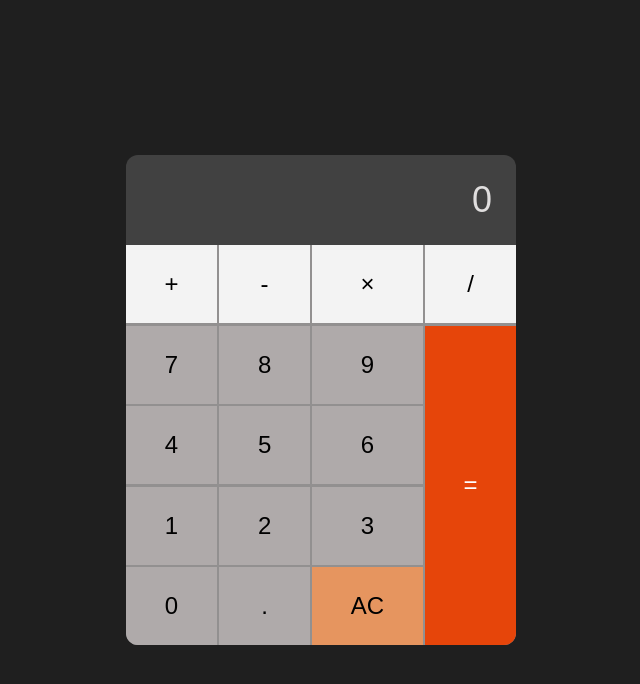
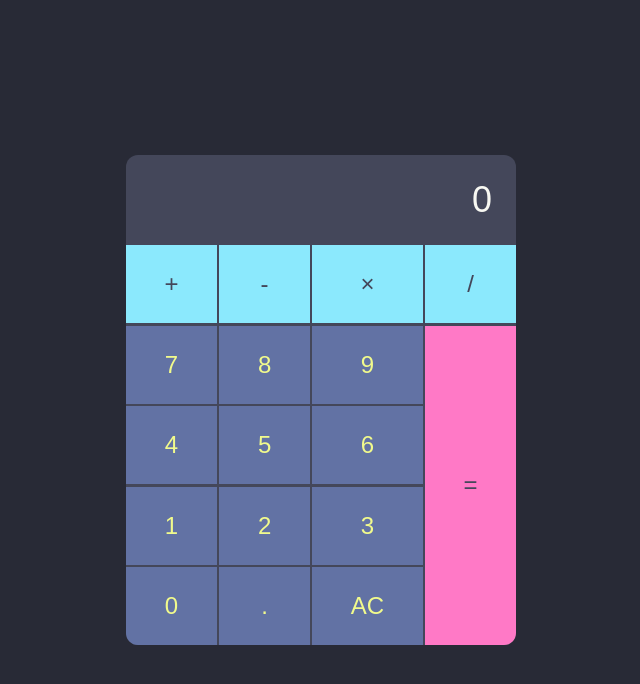
Before and after one commit to stanleyjustin/javascript-calculator, a plain HTML site: page index.html in a window 1280 px wide. Both pictures are taken after a click on the button "AC". Shown: the whole page, without its empty margins (319-959 px from the left). Drawn offline with Linux system fonts and the light colour scheme.

Commit message:
added javascript to power calculator & added dracula color theme

```diff
--- a/css/style.css
+++ b/css/style.css
@@ -12,7 +12,7 @@ body {
     justify-content: center;
     align-items: center;
     height: 100vh;
-    background-color: rgb(31, 31, 31);
+    background-color: #282a36;
 }
 /* CALCULATOR DISPLAY AND FRAME*/
 
@@ -23,8 +23,8 @@ body {
 }
 
 .calculator-display {
-     background-color: rgb(65, 65, 65);
-     color: rgb(224, 222, 222);
+     background-color: #44475a;
+     color: #f8f8f2;
      width: 16.25rem;
      padding: 0.75rem 1rem;
      text-align: right;
@@ -34,7 +34,7 @@ body {
 /* CALCULATOR KEYS */
 
 .calculator-keys {
-    background-color: rgb(146, 144, 144);
+    background-color: #44475a;
     display: grid;
     grid-gap: 2.5px;
     height: 400px;
@@ -53,78 +53,91 @@ body {
 
 .one {
     grid-area: one;
-    background-color: rgb(175, 170, 170);
+    background-color: #6272a4;
+    color: #f1fa8c;
 }
 .two {
     grid-area: two;
-    background-color: rgb(175, 170, 170);
+    background-color: #6272a4;
+    color: #f1fa8c;
 }
 .three {
     grid-area: three;
-    background-color: rgb(175, 170, 170);
+    background-color: #6272a4;
+    color: #f1fa8c;
 }
 .four {
     grid-area: four;
-    background-color: rgb(175, 170, 170);
+    background-color: #6272a4;
+    color: #f1fa8c;
 }
 .five {
     grid-area: five;
-    background-color: rgb(175, 170, 170);
+    background-color: #6272a4;
+    color: #f1fa8c;
 }
 .six {
     grid-area: six;
-    background-color: rgb(175, 170, 170);
+    background-color: #6272a4;
+    color: #f1fa8c;
 }
 .seven {
     grid-area: seven;
-    background-color: rgb(175, 170, 170);
+    background-color: #6272a4;
+    color: #f1fa8c;
 }
 .eight {
     grid-area: eight;
-    background-color: rgb(175, 170, 170);
+    background-color: #6272a4;
+    color: #f1fa8c;
 }
 .nine {
     grid-area: nine;
-    background-color: rgb(175, 170, 170);
+    background-color: #6272a4;
+    color: #f1fa8c;
 }
 .zero {
     grid-area: zero;
-    background-color: rgb(175, 170, 170);
+    background-color: #6272a4;
+    color: #f1fa8c;
 }
 .decimal {
     grid-area: decimal;
-    background-color: rgb(175, 170, 170);
+    background-color: #6272a4;
+    color: #f1fa8c;
 }
 .clear {
     grid-area: clear;
-    background-color: rgb(175, 170, 170);
+    background-color: #6272a4;
+    color: #f1fa8c;
 }
 .equal {
     grid-area: equal;
-    background-color: rgb(230, 69, 10);
-    color: white;
+    background-color: #ff79c6;
+    color: #44475a;
 }
 .equal:hover,
 .equal:focus {
-    background-color: rgb(141, 40, 3);
+    background-color: #ff5555;
 }
-.operator-add,
-.operator-subtract,
-.operator-multiply,
-.operator-divide {
-    background-color: rgb(243, 243, 243);
+.add,
+.subtract,
+.multiply,
+.divide {
+    background-color: #8be9fd;
+    color: #44475a;
 }
-.operator-add:hover,
-.operator-subtract:hover,
-.operator-multiply:hover,
-.operator-divide:hover,
-.operator-add:focus,
-.operator-subtract:focus,
-.operator-multiply:focus,
-.operator-divide:focus{
-   background-color: rgb(216, 216, 216);
+.add:hover,
+.subtract:hover,
+.multiply:hover,
+.divide:hover,
+.add:focus,
+.subtract:focus,
+.multiply:focus,
+.divide:focus{
+   background-color: #50fa7b ;
 }
-.number:hover,
-.number:focus {
-    background-color: rgb(230, 149, 95);
+[data-type="number"]:hover,
+[data-type="number"]:focus {
+    background-color: #bd93f9;
 }
--- a/index.html
+++ b/index.html
@@ -1,33 +1,35 @@
 <!DOCTYPE html>
 <html lang="en">
 <head>
-    <title>Calculator</title>
+    <title>d r a c u l a t o r</title>
     <link rel="stylesheet" type="text/css" href="css/style.css">
     <link rel="stylesheet" type="text/css" href="css/reset.css">
 </head>
 <body>
     <div class="container">
-        <div class="calculator-display">0</div>
-        <div class="calculator-keys">
-            <button class="operator-add">+</button>
-            <button class="operator-subtract">-</button>
-            <button class="operator-multiply">&times;</button>
-            <button class="operator-divide">/</button>
-            <button class="number one">1</button>
-            <button class="number two">2</button>
-            <button class="number three">3</button>
-            <button class="number four">4</button>
-            <button class="number five">5</button>
-            <button class="number six">6</button>
-            <button class="number seven">7</button>
-            <button class="number eight">8</button>
-            <button class="number nine">9</button>
-            <button class="number zero">0</button>
-            <button class="number decimal">.</button>
-            <button class="number clear">AC</button>
-            <button class="equal">=</button>
+        <div class="calculator">
+            <div class="calculator-display">0</div>
+             <div class="calculator-keys">
+                <button data-type="operator" data-key="plus" class="add">+</button>
+                <button data-type="operator" data-key="minus" class="subtract">-</button>
+                <button data-type="operator" data-key="times" class="multiply">&times;</button>
+                <button data-type="operator" data-key="divided" class="divide">/</button>
+                <button data-type="number" class="one">1</button>
+                <button data-type="number" class="two">2</button>
+                <button data-type="number" class="three">3</button>
+                <button data-type="number" class="four">4</button>
+                <button data-type="number" class="five">5</button>
+                <button data-type="number" class="six">6</button>
+                <button data-type="number" class="seven">7</button>
+                <button data-type="number" class="eight">8</button>
+                <button data-type="number" class="nine">9</button>
+                <button data-type="number" class="zero">0</button>
+                <button data-type="number" class="decimal">.</button>
+                <button data-type="clear" class="clear">AC</button>
+                <button data-type="equal" class="equal">=</button>
+            </div>
         </div>
     </div>
-    <script src="calculator.js"></script>
+    <script src="js/calculator.js"></script>
 </body>
 </html>
--- a/js/calculator.js
+++ b/js/calculator.js
@@ -1,24 +1,62 @@
-//variables to assign inputted numbers to
-let initialDisplay = 0;
-let inputX = 0;
-let inputY = 0;
-let output = 0;
+// document selectors
+const calculator = document.querySelector('.calculator')
+const keys = calculator.querySelector('.calculator-keys')
+const display = calculator.querySelector('.calculator-display')
 
-//function to add
+// use one event listener on parent element of the buttons to handle all buttons at once
+keys.addEventListener('click', event => {
+    if (!event.target.closest('button')) return
 
+    const key = event.target
+    const keyValue = key.textContent
+    const displayValue = display.textContent
+    const type = key.dataset.type
+    const {previousKeyType} = calculator.dataset
 
-//function to subtract
+// handle numbers: appear in display
+    if ((type === 'number')) {
+        if (displayValue === '0') {
+        display.textContent = keyValue
+    } else if (previousKeyType === "operator") {
+        display.textContent = keyValue
+    } else {
+        display.textContent = displayValue + keyValue
+    }
+}
 
-//function to multiply
+// handle operators: do not appear in display
+    if (type === 'operator') {
+        const operatorKeys = keys.querySelectorAll('[data-type="operator"]')
+        operatorKeys.forEach(el => {el.dataset.state= '' })
+        key.dataset.state = 'selected'
 
-//function to divide
+// store value of first number and operator for later calculation
+        calculator.dataset.firstNumber = displayValue;
+        calculator.dataset.operator = key.dataset.key;
+    }
 
-//function to operate one of the above functions on different numbers
+// perform calculation when hitting equal
+    if (type === 'equal') {
+        const firstNumber = parseInt(calculator.dataset.firstNumber);
+        const operator = calculator.dataset.operator;
+        const secondNumber = parseInt(displayValue);
 
-//function to change display when you hit number buttons
-// > store the number in a variable called "display value"
+        let result = '';
+        if (operator === 'plus') result = firstNumber + secondNumber;
+        if (operator === 'subtract') result = firstNumber - secondNumber;
+        if (operator === 'times') result = firstNumber * secondNumber;
+        if (operator === 'divided') result = firstNumber / secondNumber;
+        console.log(result)
 
-//when you hit equal the operator function runs the number and selected operator
-//outputs on the display
+        display.textContent = result;
+    }
+// perform reset of dataset numbers affixed to 'calculator' and reset display on AC press
+    if (type === 'clear') {
+        display.textContent = '0';
+        delete calculator.dataset.firstNumber;
+        delete calculator.dataset.secondNumber;
+    }
 
-//add clear function that resets calculator to "0" the beginning value
+    calculator.dataset.previousKeyType = type
+
+})
```
